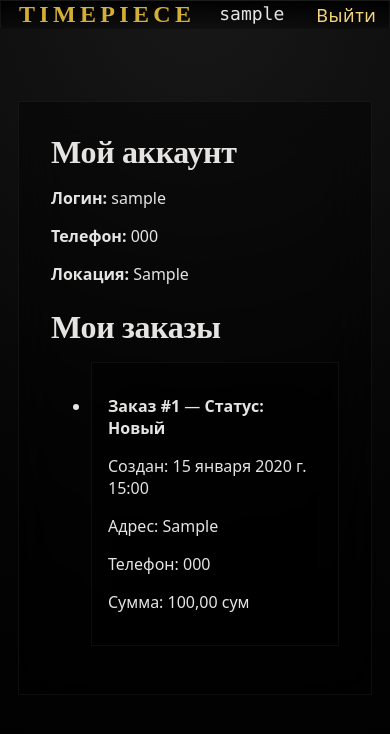
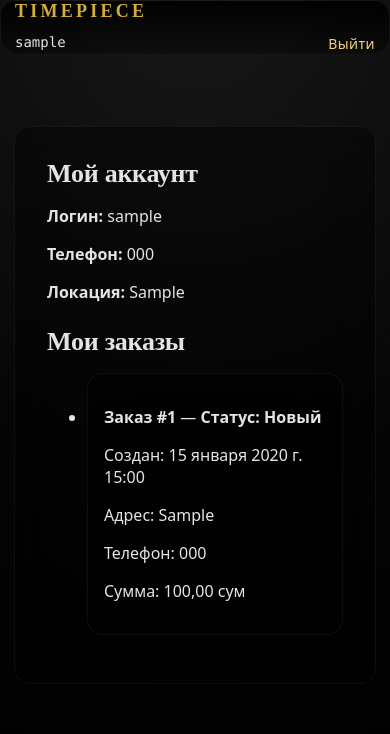
Before and after one commit to xamroz19062008/XX, a Django app: page /account/ in a window 390 px wide. Shown: the top 734 px of the page. Run offline with Django 5.2, Linux system fonts and the light colour scheme; a user stored in the database is signed in; tables that the repository leaves empty hold one stand-in row (values such as "Sample post").

```diff
--- a/static/style.css
+++ b/static/style.css
@@ -832,3 +832,74 @@ img {
   background: #f2d57c;
   color: black;
 }
+/* MOBILE FIXES */
+
+@media (max-width: 640px) {
+  .container {
+    padding: 0 14px;
+  }
+
+  .header-inner {
+    flex-wrap: wrap;
+    gap: 12px;
+  }
+
+  .logo {
+    font-size: 18px;
+  }
+
+  /* прячем меню, чтобы не занимало место */
+  .nav {
+    display: none;
+  }
+
+  /* правая часть шапки в колонку */
+  .header-right {
+    width: 100%;
+    margin-left: 0;
+    flex-direction: column;
+    align-items: stretch;
+    gap: 10px;
+  }
+
+  .header-right .btn {
+    width: 100%;
+  }
+
+  .auth-area,
+  .auth-links {
+    width: 100%;
+    justify-content: space-between;
+  }
+
+  .auth-links,
+  .auth-links a {
+    font-size: 14px;
+  }
+}
+.cart-block {
+  width: 100%;
+  overflow-x: auto;
+  -webkit-overflow-scrolling: touch;
+}
+
+.cart-table {
+  width: 100%;
+  min-width: 680px; /* чтобы таблица не ломалась в кашу */
+  border-collapse: collapse;
+}
+@media (max-width: 640px) {
+  .btn {
+    padding: 12px 16px;
+    font-size: 13px;
+  }
+
+  .section-title {
+    font-size: 26px;
+    line-height: 1.15;
+  }
+
+  .glass-panel {
+    border-radius: 16px;
+  }
+}
```
